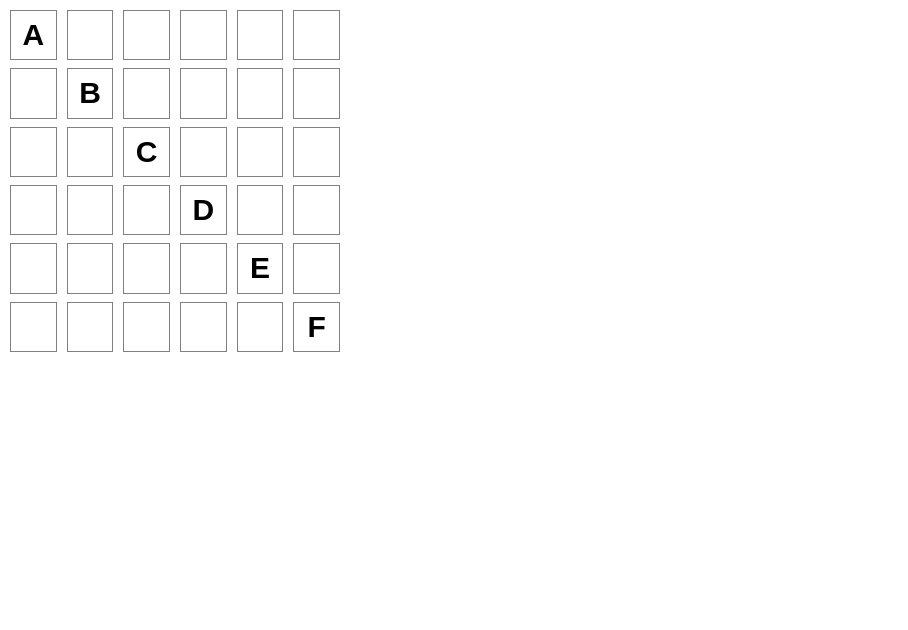
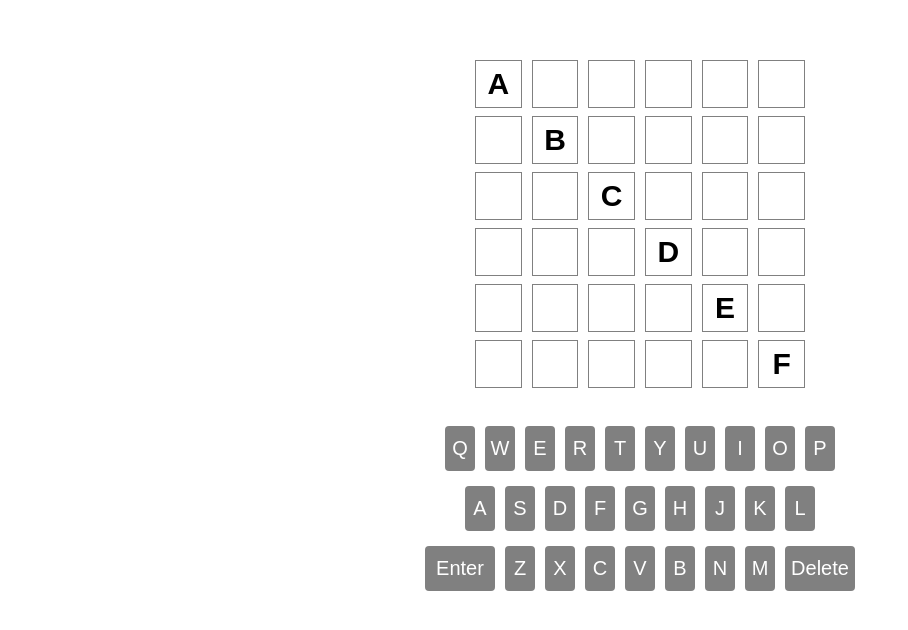
Before and after one commit to theprakashkumar/roc8-wordle, a React (Create React App) app: page / in a window 1280 px wide. Shown: the top 630 px of the page, without its empty margins (0-908 px from the left). Built offline with nearby package versions, Linux system fonts and the light colour scheme.

Commit message:
add keyboard structure

```diff
--- a/src/components/Board.css
+++ b/src/components/Board.css
@@ -1,3 +1,11 @@
+.board-container {
+    width: 100vw;
+    display: flex;
+    align-items: center;
+    padding-top: 50px;
+    flex-direction: column;
+}
+
 .board {
     width: 350px;
     height: 350px;
--- a/src/components/Board.jsx
+++ b/src/components/Board.jsx
@@ -2,15 +2,19 @@ import "./Board.css";
 import { useContext } from "react";
 import { DataContext } from "../context/DataContext";
 import Row from "./Row";
+import Keyboard from "./Keyboard";
 
 const Board = () => {
     const { board } = useContext(DataContext);
     console.log(board);
     return (
-        <div className="board">
-            {board.map((row, index) => (
-                <Row rowData={row} rowNumber={index + 1} />
-            ))}
+        <div className="board-container">
+            <div className="board">
+                {board.map((row, index) => (
+                    <Row rowData={row} rowNumber={index + 1} />
+                ))}
+                <Keyboard />
+            </div>
         </div>
     );
 };
--- /dev/null
+++ b/src/components/Key.css
@@ -0,0 +1,18 @@
+.key {
+    width: 30px;
+    height: 45px;
+    margin: 5px;
+    border-radius: 4px;
+    display: flex;
+    align-items: center;
+    justify-content: center;
+    font-size: 20px;
+    background-color: grey;
+    color: white;
+    font-family: Arial, Helvetica, sans-serif;
+    cursor: pointer;
+}
+
+#big-key {
+    width: 70px;
+}
--- /dev/null
+++ b/src/components/Key.jsx
@@ -0,0 +1,11 @@
+import "./Key.css";
+
+const Key = ({ keyValue, bigKey }) => {
+    return (
+        <div className="key" id={bigKey && "big-key"}>
+            {keyValue}
+        </div>
+    );
+};
+
+export default Key;
--- /dev/null
+++ b/src/components/Keyboard.css
@@ -0,0 +1,14 @@
+.keyboard {
+    width: 450px;
+    margin-top: 30px;
+    align-self: center;
+}
+
+.keyboard-row {
+    flex: 33%;
+    display: flex;
+    flex-direction: row;
+    display: flex;
+    justify-content: center;
+    margin: 5px;
+}
--- /dev/null
+++ b/src/components/Keyboard.jsx
@@ -0,0 +1,30 @@
+import "./Keyboard.css";
+import Key from "./Key";
+const Keyboard = () => {
+    const keys1 = ["Q", "W", "E", "R", "T", "Y", "U", "I", "O", "P"];
+    const keys2 = ["A", "S", "D", "F", "G", "H", "J", "K", "L"];
+    const keys3 = ["Z", "X", "C", "V", "B", "N", "M"];
+    return (
+        <div className="keyboard">
+            <div className="keyboard-row">
+                {keys1.map((key) => (
+                    <Key keyValue={key} />
+                ))}
+            </div>
+            <div className="keyboard-row">
+                {keys2.map((key) => (
+                    <Key keyValue={key} />
+                ))}
+            </div>
+            <div className="keyboard-row">
+                <Key keyValue={"Enter"} bigKey={true} />
+                {keys3.map((key) => (
+                    <Key keyValue={key} />
+                ))}
+                <Key keyValue={"Delete"} bigKey={true} />
+            </div>
+        </div>
+    );
+};
+
+export default Keyboard;
```
